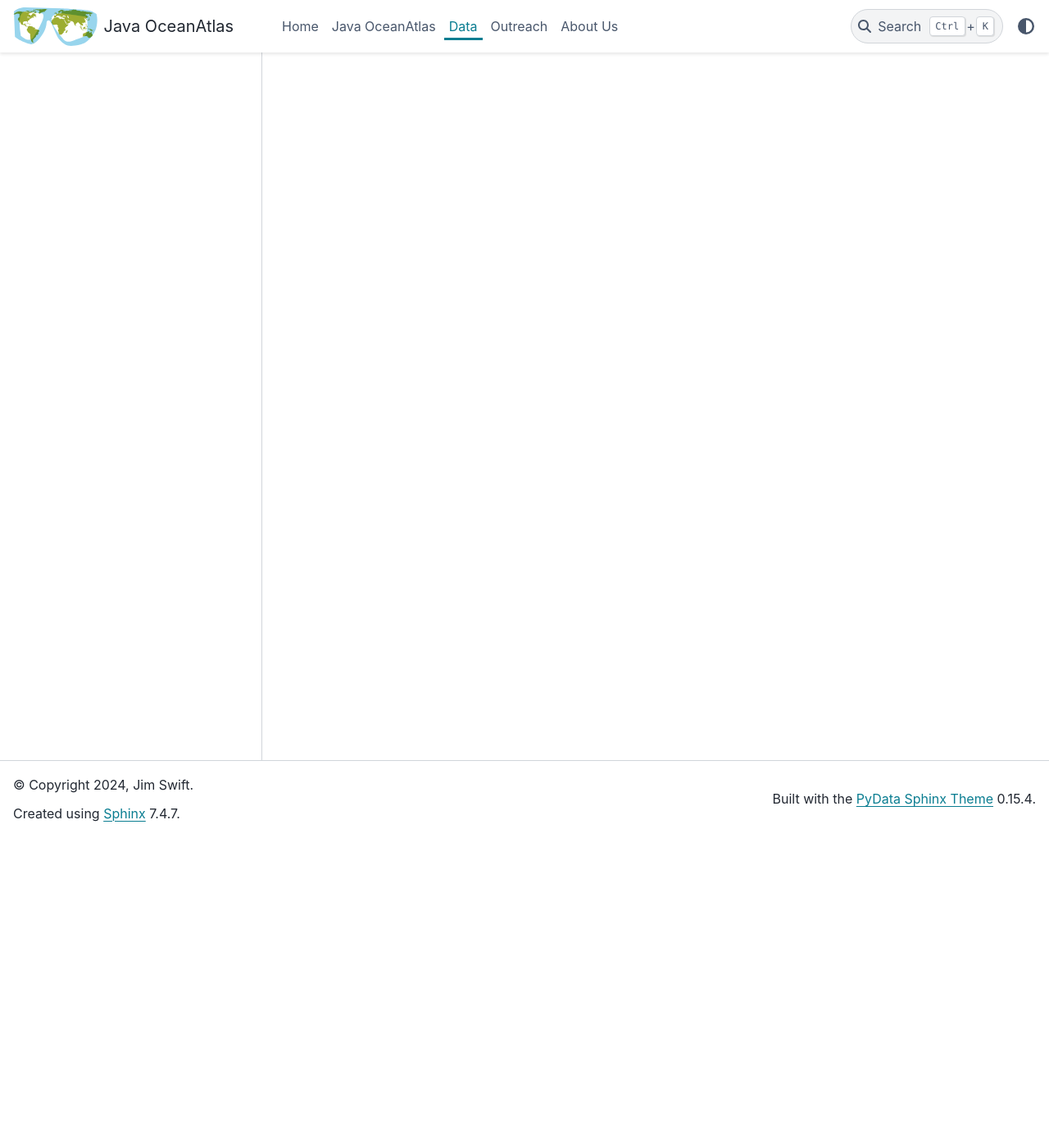
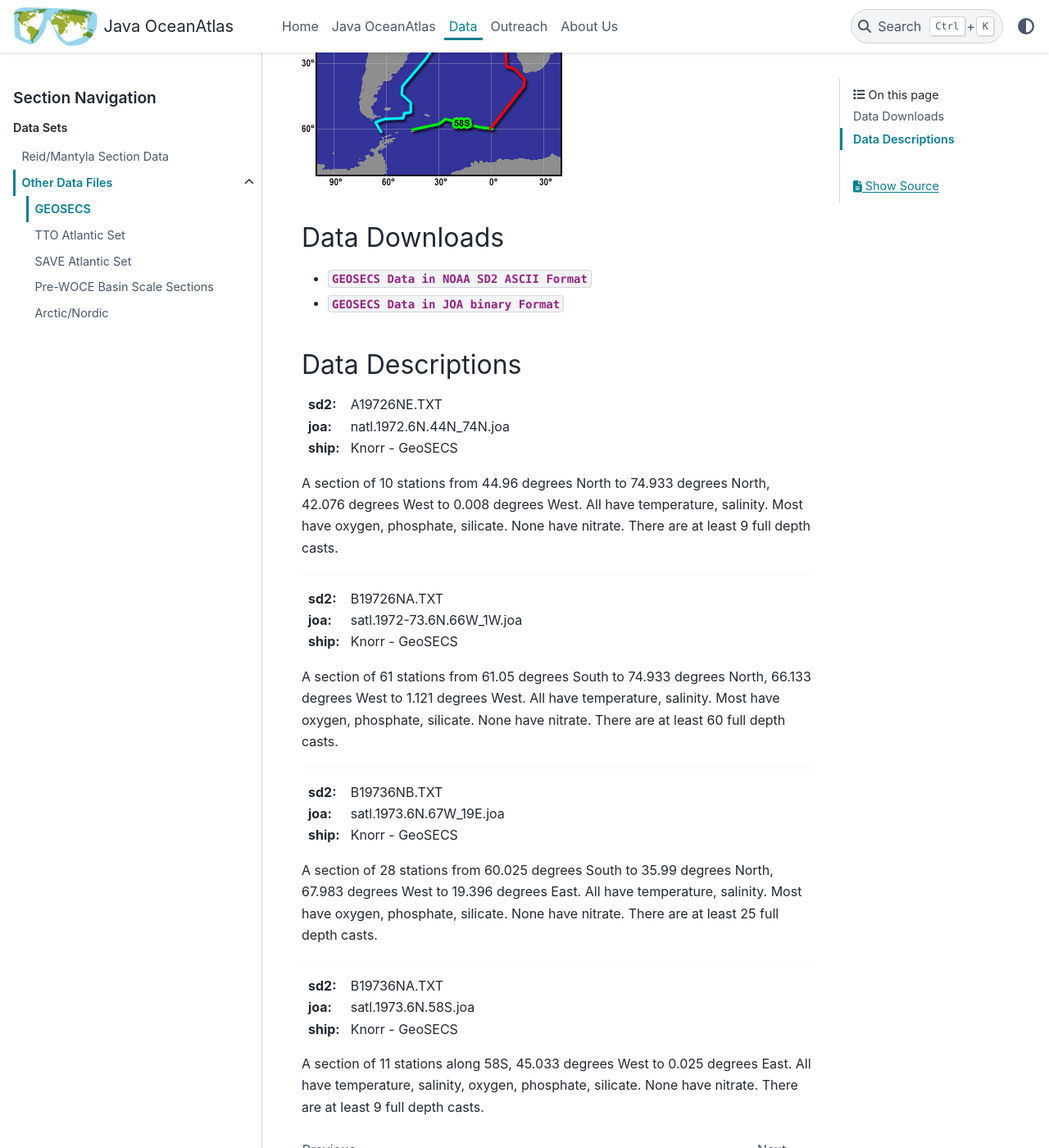
Before and after one commit to OceanAtlas/joa-sphinx, a Sphinx documentation site: the page built from docs/data/other/GEOSECS.md, in a window 1280 px wide and 1400 px high, scrolled down 379 px. Shown: the whole window at 82% size. Built offline with Sphinx 7.4.7 and the PyData theme 0.15.4, drawn with Linux system fonts in a browser that asks for light colours; some of the changed text lies outside the part shown.

Commit message:
Add GEOSECS data

```diff
--- a/docs/data/other/GEOSECS.md
+++ b/docs/data/other/GEOSECS.md
@@ -1 +1,40 @@
-# GeoSECS
+# GEOSECS
+
+![GeoSECS Atlantic Section Map](_static/atl_geosecs.webp)
+
+## Data Downloads
+
+* {download}`GEOSECS Data in NOAA SD2 ASCII Format <_downloads/entire_geosecs_atl_sd2.7z>`
+* {download}`GEOSECS Data in JOA binary Format <_downloads/entire_geosecs_atl_joa.7z>`
+
+## Data Descriptions
+
+:sd2: A19726NE.TXT
+:joa: natl.1972.6N.44N_74N.joa
+:ship: Knorr - GeoSECS
+
+A section of 10 stations from 44.96 degrees North to 74.933 degrees North, 42.076 degrees West to 0.008 degrees West. All have temperature, salinity. Most have oxygen, phosphate, silicate. None have nitrate. There are at least 9 full depth casts.
+
+---
+
+:sd2: B19726NA.TXT
+:joa: satl.1972-73.6N.66W_1W.joa
+:ship: Knorr - GeoSECS
+
+A section of 61 stations from 61.05 degrees South to 74.933 degrees North, 66.133 degrees West to 1.121 degrees West. All have temperature, salinity. Most have oxygen, phosphate, silicate. None have nitrate. There are at least 60 full depth casts.
+
+---
+
+:sd2: B19736NB.TXT
+:joa: satl.1973.6N.67W_19E.joa
+:ship: Knorr - GeoSECS
+
+A section of 28 stations from 60.025 degrees South to 35.99 degrees North, 67.983 degrees West to 19.396 degrees East. All have temperature, salinity. Most have oxygen, phosphate, silicate. None have nitrate. There are at least 25 full depth casts.
+
+---
+
+:sd2: B19736NA.TXT
+:joa: satl.1973.6N.58S.joa
+:ship: Knorr - GeoSECS
+
+A section of 11 stations along 58S, 45.033 degrees West to 0.025 degrees East. All have temperature, salinity, oxygen, phosphate, silicate. None have nitrate. There are at least 9 full depth casts.
```
Also changed, not shown: docs/data/other/index.md (+3 -3 lines), docs/data/other/_static/atl_geosecs.webp (added), 2 other files.
